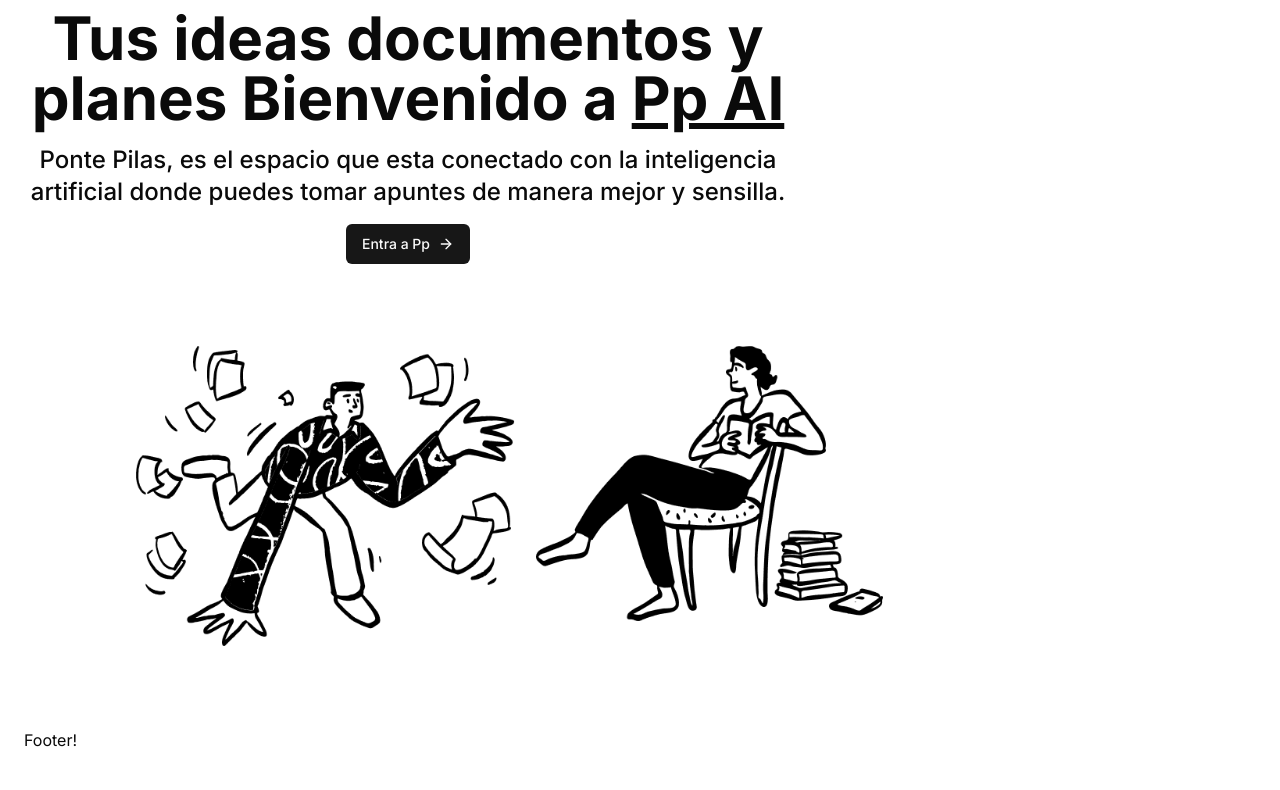
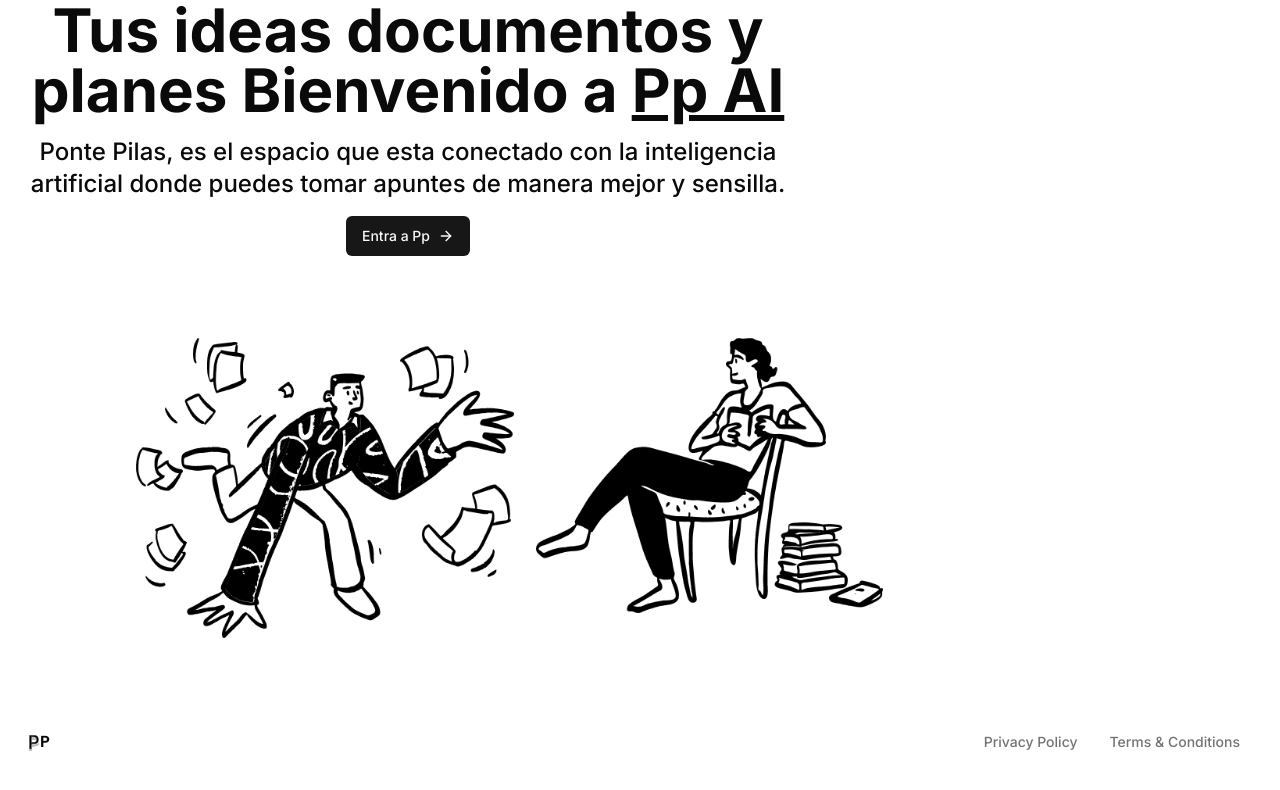
Before and after one commit to mbelmontes7/pillas, a Next.js app: page / in a window 1280 px wide. Shown: the top 790 px of the page. Built offline with nearby package versions, Linux system fonts and the light colour scheme.

Commit message:
Added the logo on the layout on the layout

```diff
--- a/app/(Marketing)/_components/Footer.tsx
+++ b/app/(Marketing)/_components/Footer.tsx
@@ -1,3 +1,23 @@
-export const Footer = () => {
-  return <div className="flex items-center">Footer!</div>;
+import Logo from "./logo";
+import { Button } from "@/components/ui/button";
+
+const Footer = () => {
+  return (
+    <div className="flex items-center w-full p-1 bg-background dark:bg-[#1f1f1f] z-50 ">
+      <Logo />
+      <div
+        className="md:ml-auto w-full justify-between md:justify-end
+      flex items-center gap-x-2 text-muted-foreground"
+      >
+        <Button variant="ghost" size="sm">
+          Privacy Policy
+        </Button>
+        <Button variant="ghost" size="sm">
+          Terms & Conditions
+        </Button>
+      </div>
+    </div>
+  );
 };
+
+export default Footer;
--- /dev/null
+++ b/app/(Marketing)/_components/logo.tsx
@@ -0,0 +1,32 @@
+import { cn } from "@/lib/utils";
+import { Poppins } from "next/font/google";
+import Image from "next/image";
+
+const font = Poppins({
+  subsets: ["latin"],
+  weight: ["400", "600"],
+});
+
+const Logo = () => {
+  return (
+    <div className="hidden md:flex items-center gap-x-0 h-7 w-3">
+      <Image
+        src="/logo.svg"
+        height="20"
+        width="40"
+        alt="logo"
+        className="dark:hidden"
+      />
+      <Image
+        src="/logo-dark.svg"
+        height="40"
+        width="40"
+        alt="logo"
+        className="hidden dark:block"
+      />
+      <p className={cn("font-semibold", font.className)}>P</p>
+    </div>
+  );
+};
+
+export default Logo;
--- a/app/(Marketing)/page.tsx
+++ b/app/(Marketing)/page.tsx
@@ -1,6 +1,6 @@
 import { Heading } from "./_components/Heading";
 import { Heroes } from "./_components/heroes";
-import { Footer } from "./_components/Footer";
+import Footer from "./_components/Footer";
 
 const MarketingPage = () => {
   return (
--- a/app/layout.tsx
+++ b/app/layout.tsx
@@ -12,13 +12,13 @@ export const metadata: Metadata = {
     icon: [
       {
         media: "(prefers-color-scheme:dark",
-        url: "/lightlogo.svg",
-        href: "/lightlogo.svg",
+        url: "/logo.svg",
+        href: "/logo.svg",
       },
       {
         media: "(prefers-color-scheme:light",
-        url: "/darklogo.svg",
-        href: "/darklogo.svg",
+        url: "/logog.svg",
+        href: "/logog.svg",
       },
     ],
   },
```
Also changed, not shown: public/logo.svg (renamed from public/darklogo.svg), public/logog.svg (renamed from public/lightlogo.svg).
